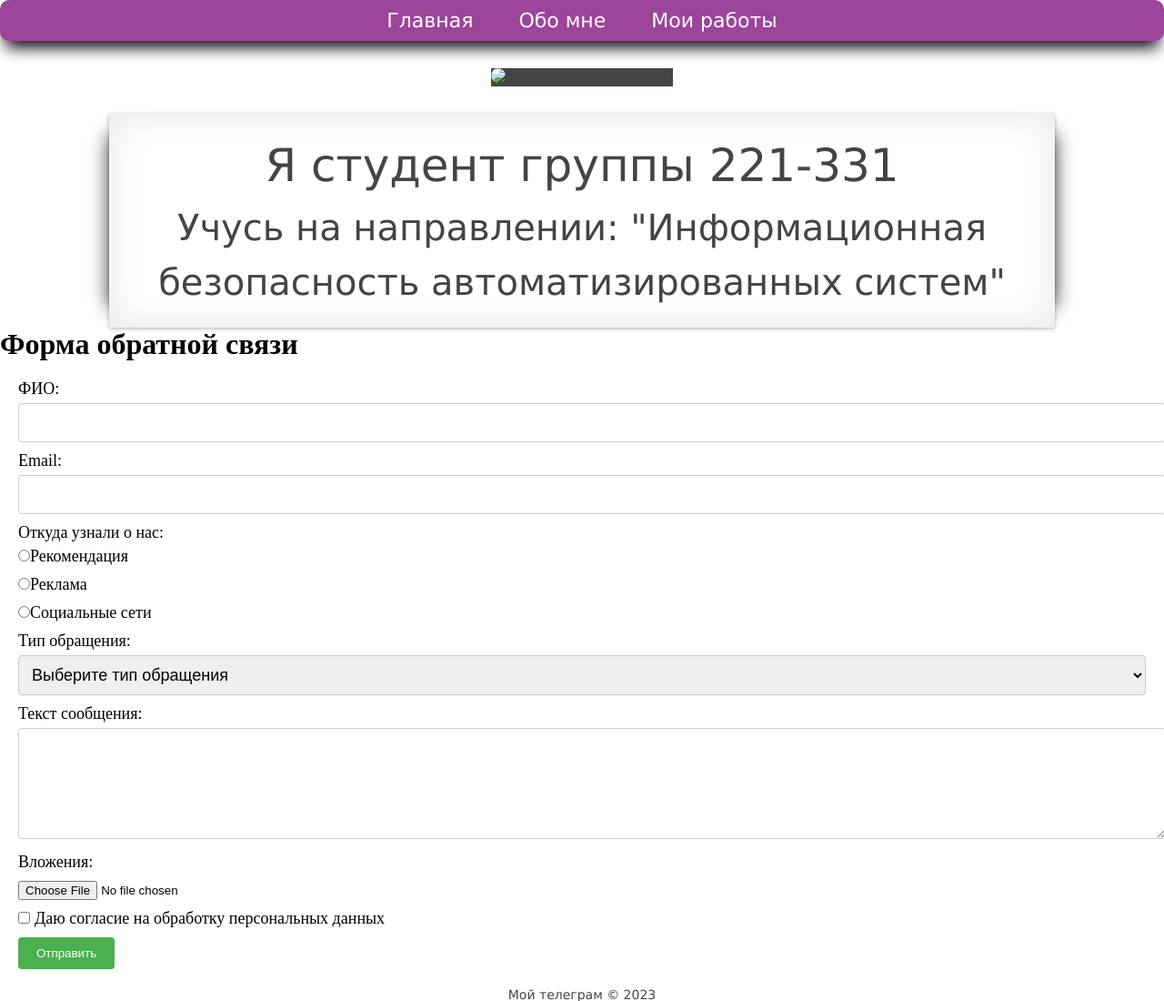
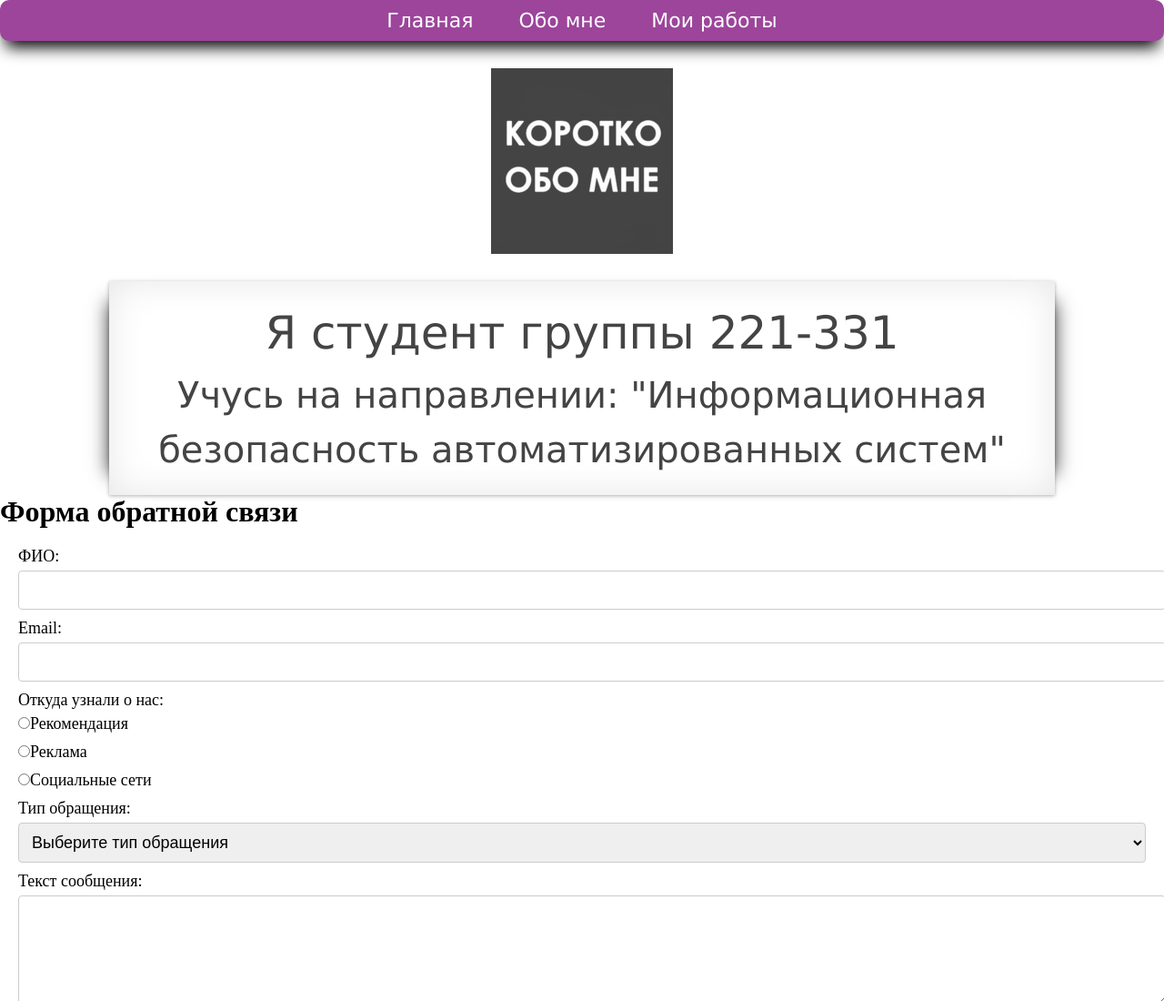
Before and after one commit to KirillBaloban/mysite2, a plain HTML site: page olo.html in a window 1280 px wide. Shown: the top 1100 px of the page at 91% size. Drawn offline with Linux system fonts and the light colour scheme; a web font is replaced by a local one.

Commit message:
Add files via upload

```diff
--- a/olo.html
+++ b/olo.html
@@ -16,7 +16,7 @@
 </ul>
 </div>
 <div class="logo">
-<img src="All/kr-transformed (1).png">
+<img alt src="All/kr-transformed.png">
 </div>
 <div class="content">
 <h2>Я студент группы 221-331</h2>
```
Also changed, not shown: index.html (+1 -1 lines).
